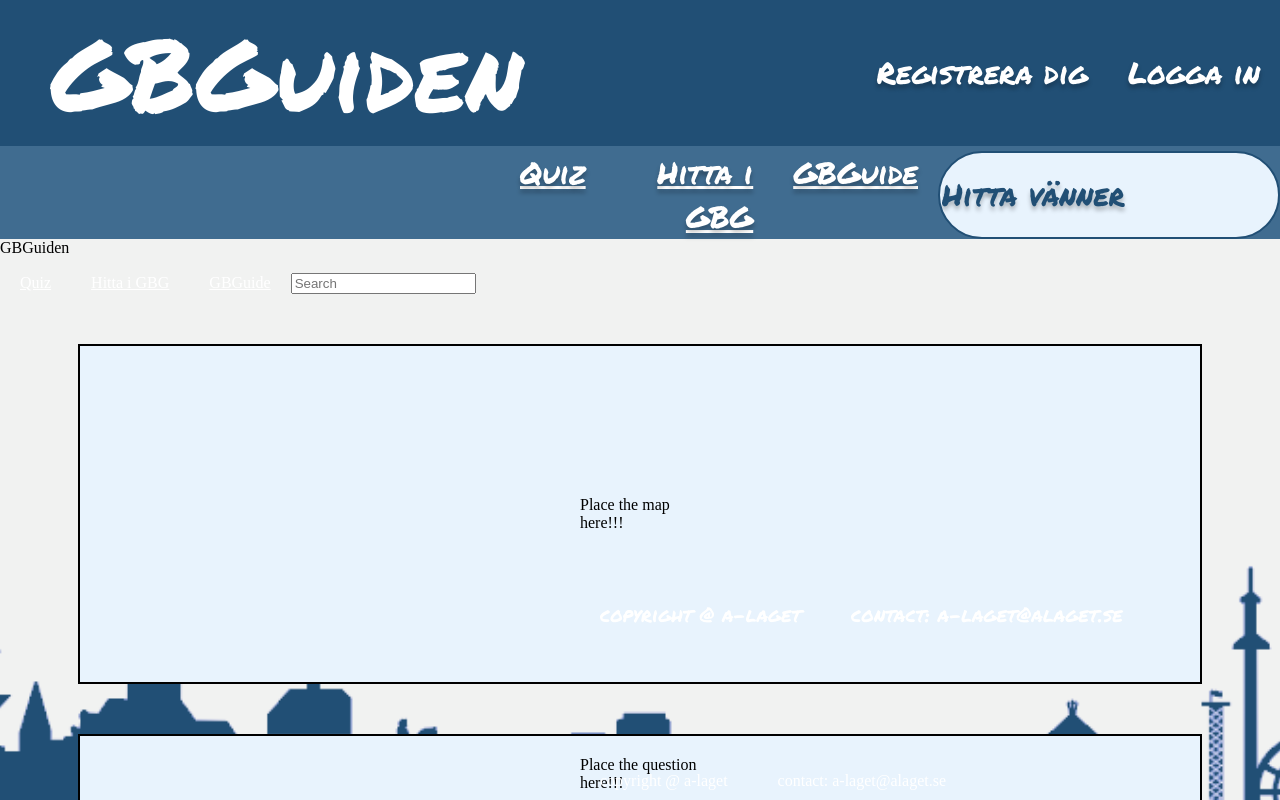
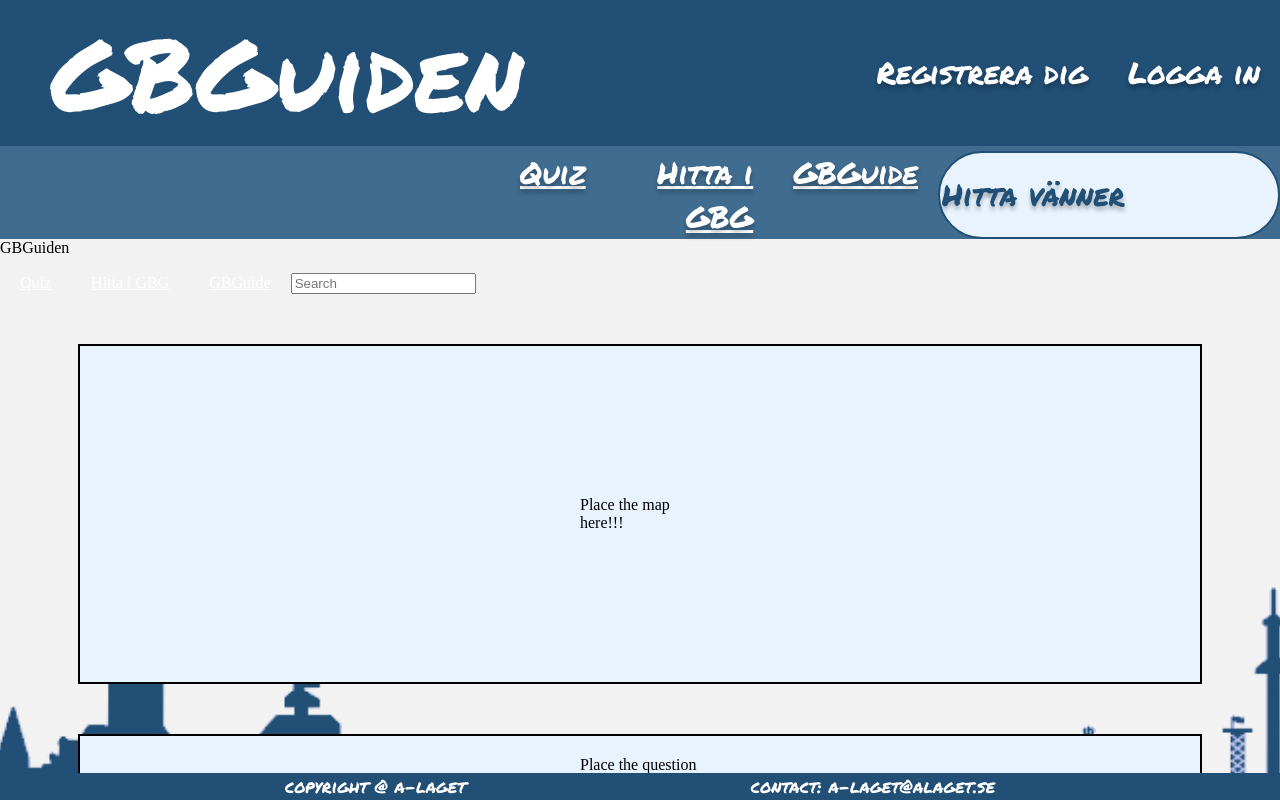
Before and after one commit to Goteborgs-guiden/Gotehenburg-guide, a Vue app in the folder frontend/: page /MapQuizView in a window 1280 px wide. Shown: the top 800 px of the page. Built offline with nearby package versions, Linux system fonts and the light colour scheme.

Commit message:
Adds CSS to our footer
First commit

```diff
--- a/frontend/src/assets/main.css
+++ b/frontend/src/assets/main.css
@@ -15,31 +15,6 @@ body {
     margin:0;
     padding:0;
 }
-
-
-
-
-.footer {
-
-    position: absolute;
-    bottom: 0;
-    left: 0;
-    z-index: 10;
-    display: flex;
-    color: white;
-}
-
-div#copyright{
-    text-align: center;
-    padding-left: 600px;
-    padding-bottom: 10px;
-}
-
-div#contact{
-    text-align: center;
-    padding-left: 50px;
-    padding-bottom: 10px;
-}
 .RouterL{
     color: white;
     padding-left: 20px;
--- a/frontend/src/components/SiteFooter.vue
+++ b/frontend/src/components/SiteFooter.vue
@@ -2,35 +2,32 @@
 
 </script>
 <template>
-   <footer class="footer">
+   <footer class="mainFooter">
+    <div class ="footerContent">
       <div id="copyright">copyright @ a-laget</div>
       <div id="contact">contact: a-laget@alaget.se</div>
+    </div>
   </footer>
 </template>
 <style scoped>
-.footer {
-  fill: #214F75;
-  height: 200px;
+
+footer{
+  position: absolute;
+  bottom: 0;
+  width: 100%;
 }
-
-#copyright {
+.footerContent {
+  display: flex;
+  background-color: #214F75;
+  height: 100px;
+  justify-content: space-evenly;
+  align-items: center;
+  height: 5%;
   color: #FFF;
   font-family: Permanent Marker;
-font-size: 20px;
+  font-size: 18px;
   font-style: normal;
   font-weight: 400;
   line-height: normal;
 }
-
-#contact {
-  color: #FFF;
-font-family: Permanent Marker;
-font-size: 20px;
-font-style: normal;
-font-weight: 400;
-line-height: normal;
-}
-
-
-
 </style>
```
Lines whose indentation alone changed are shown as unchanged.
